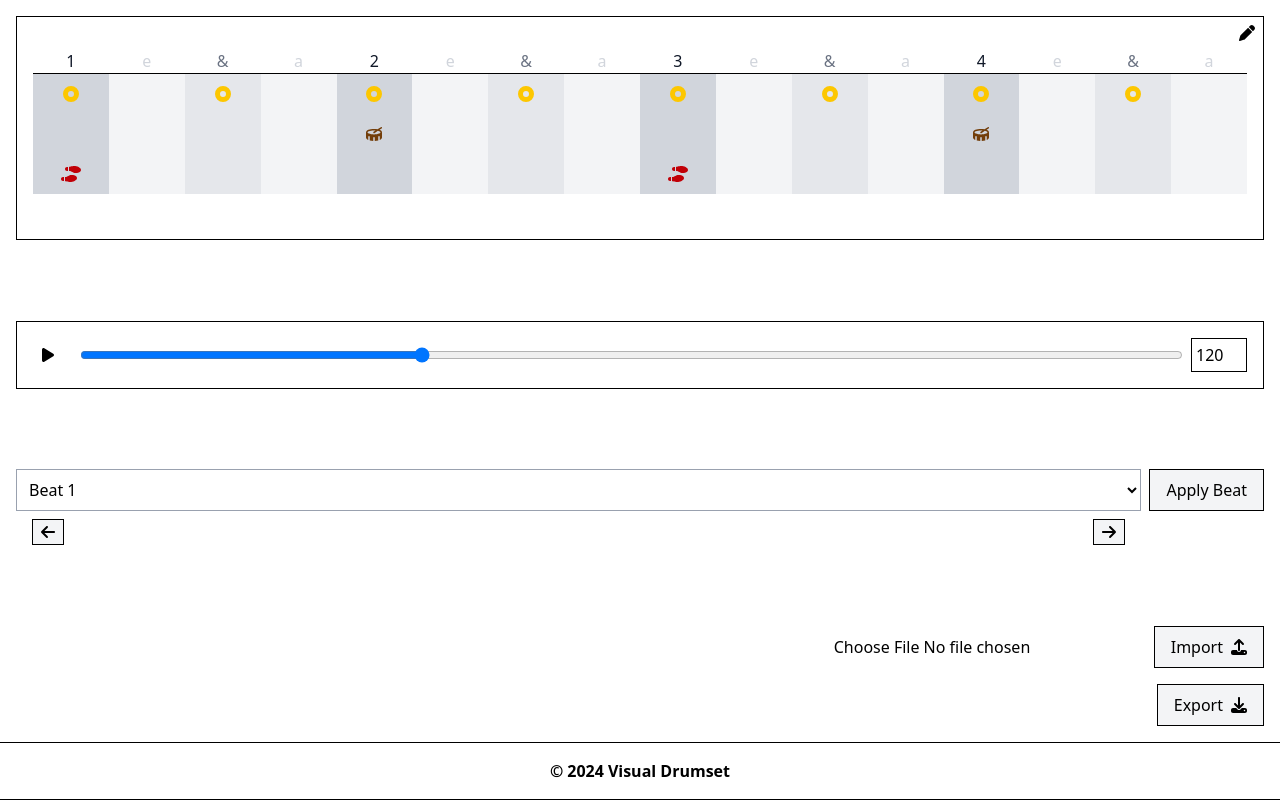
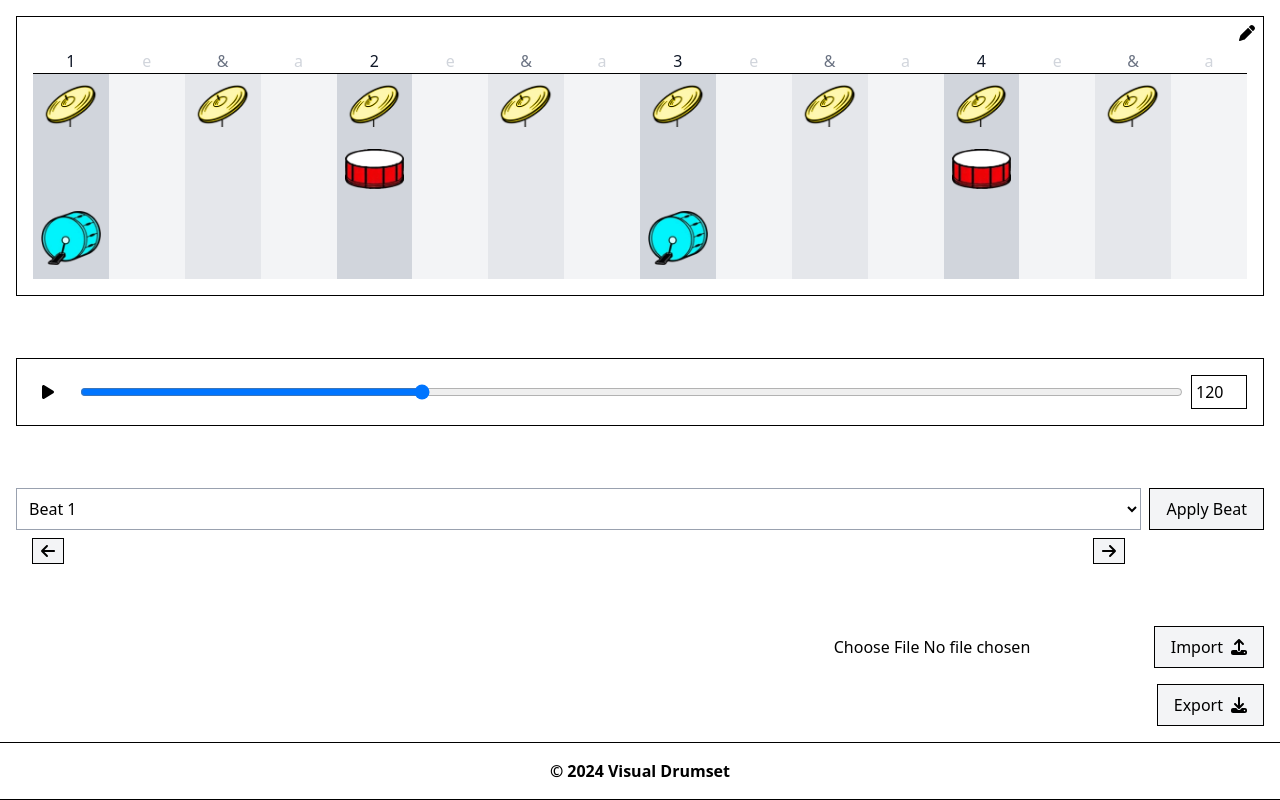
Before and after one commit to kylemichaelsullivan/visual-drumset, a React (Vite) app: page / in a window 1280 px wide. Built offline with nearby package versions, Linux system fonts and the light colour scheme.

Commit message:
ADD: <Icon />

```diff
--- a/src/components/displays/Cymbals.tsx
+++ b/src/components/displays/Cymbals.tsx
@@ -1,7 +1,6 @@
-import { faCircleDot as faCymbal } from '@fortawesome/free-solid-svg-icons';
-import { FontAwesomeIcon } from '@fortawesome/react-fontawesome';
 import { useDrums } from '@/context/useDrums';
 import { getBackgroundClass, getSubdivision } from '@/scripts';
+import Icon from './Icon';
 
 function Cymbals() {
 	const { cymbals } = useDrums();
@@ -11,12 +10,10 @@ function Cymbals() {
 			{cymbals.map((count, i) =>
 				count.map((division, j) => (
 					<div
-						className={`Cymbal ${getBackgroundClass(
-							j
-						)} text-yellow-400 text-center py-2`}
+						className={`Cymbal ${getBackgroundClass(j)} text-center p-2`}
 						key={`${i}-${getSubdivision(j)}`}
 					>
-						{division && <FontAwesomeIcon icon={faCymbal} />}
+						{division && <Icon icon='cymbal' />}
 					</div>
 				))
 			)}
--- /dev/null
+++ b/src/components/displays/Icon.tsx
@@ -0,0 +1,13 @@
+type IconProps = {
+	icon: 'cymbal' | 'snare' | 'bass';
+};
+
+function Icon({ icon }: IconProps) {
+	return (
+		<button type='button' className={`Icon ${icon}`}>
+			<img src={`/icons/${icon}.png`} alt={icon} />
+		</button>
+	);
+}
+
+export default Icon;
--- a/src/components/displays/Kicks.tsx
+++ b/src/components/displays/Kicks.tsx
@@ -1,7 +1,6 @@
-import { faShoePrints as faKick } from '@fortawesome/free-solid-svg-icons';
-import { FontAwesomeIcon } from '@fortawesome/react-fontawesome';
 import { useDrums } from '@/context/useDrums';
 import { getBackgroundClass, getSubdivision } from '@/scripts';
+import Icon from './Icon';
 
 function Kicks() {
 	const { kicks } = useDrums();
@@ -11,12 +10,10 @@ function Kicks() {
 			{kicks.map((count, i) =>
 				count.map((division, j) => (
 					<div
-						className={`Kick ${getBackgroundClass(
-							j
-						)} text-red-700 text-center py-2`}
+						className={`Kick ${getBackgroundClass(j)} text-center p-2`}
 						key={`${i}-${getSubdivision(j)}`}
 					>
-						{division && <FontAwesomeIcon icon={faKick} />}
+						{division && <Icon icon='bass' />}
 					</div>
 				))
 			)}
--- a/src/components/displays/Snares.tsx
+++ b/src/components/displays/Snares.tsx
@@ -1,7 +1,6 @@
-import { faDrum as faSnare } from '@fortawesome/free-solid-svg-icons';
-import { FontAwesomeIcon } from '@fortawesome/react-fontawesome';
 import { useDrums } from '@/context/useDrums';
 import { getBackgroundClass, getSubdivision } from '@/scripts';
+import Icon from './Icon';
 
 function Snares() {
 	const { snares } = useDrums();
@@ -11,12 +10,10 @@ function Snares() {
 			{snares.map((count, i) =>
 				count.map((division, j) => (
 					<div
-						className={`Snare ${getBackgroundClass(
-							j
-						)} text-yellow-900 text-center py-2`}
+						className={`Snare ${getBackgroundClass(j)} text-center p-2`}
 						key={`${i}-${getSubdivision(j)}`}
 					>
-						{division && <FontAwesomeIcon icon={faSnare} />}
+						{division && <Icon icon='snare' />}
 					</div>
 				))
 			)}
```
